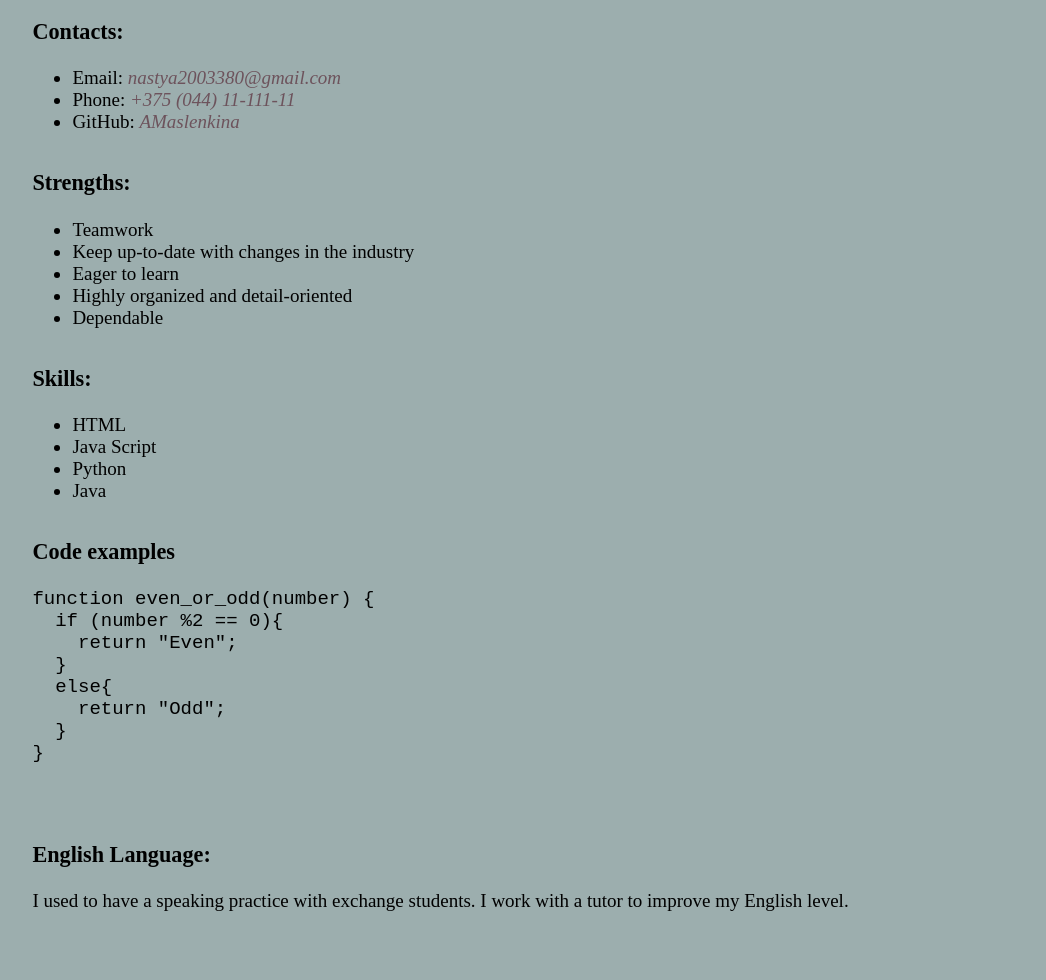
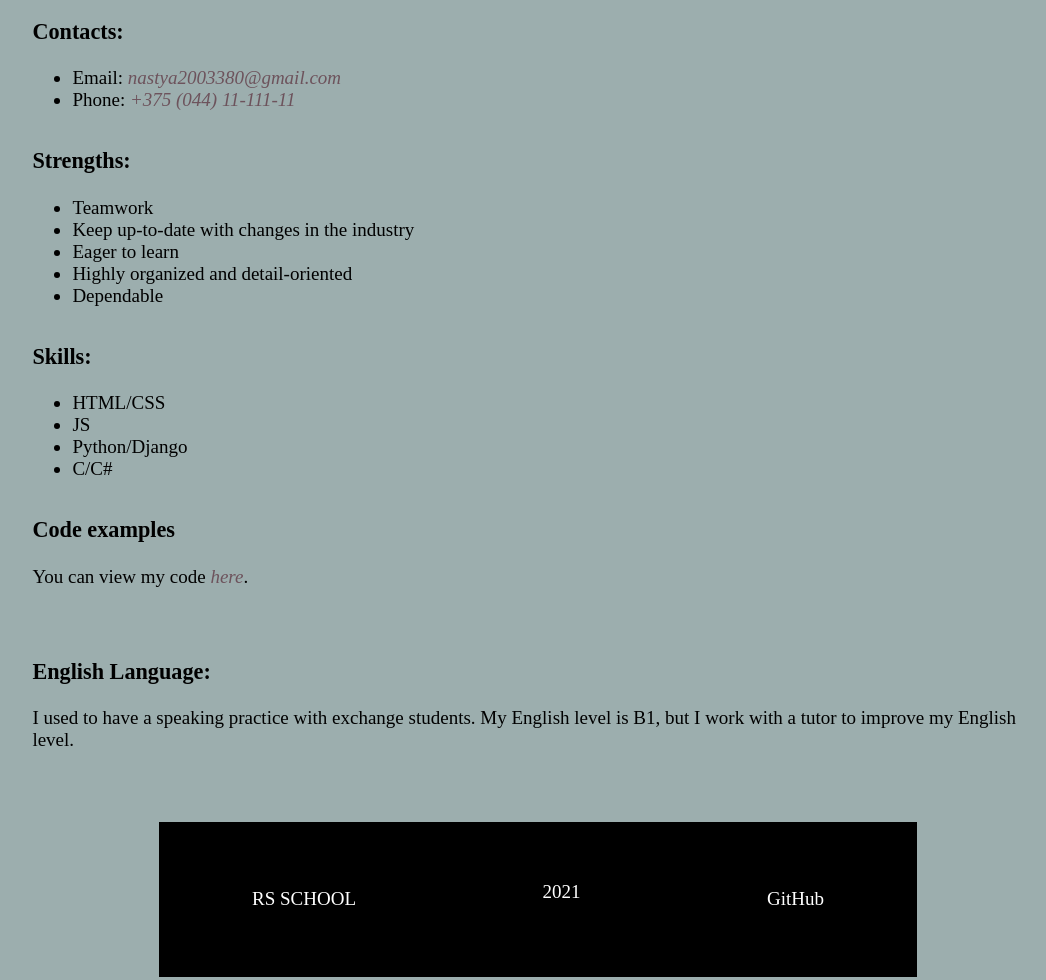
Before and after one commit to AMaslenkina/rsschool-cv, a plain HTML site: page index.html in a window 1280 px wide. Shown: the part 738-1718 px from the top of the page, without its empty margins (102-1148 px from the left). Drawn offline with Linux system fonts and the light colour scheme.

```diff
--- a/index.html
+++ b/index.html
@@ -24,7 +24,6 @@
                 <ul class="contacts">
                     <li>Email: <a class="obl" href="https://nastya2003380@gmail.com">nastya2003380@gmail.com</a></li>
                     <li>Phone: <a class="obl" href="https://звонки.онлайн">+375 (044) 11-111-11</a></li>
-                    <li>GitHub: <a class="obl" href="https://github.com/AMaslenkina">AMaslenkina</a></li>
                 </ul>
 
             </section>
@@ -41,29 +40,21 @@
             <section>
                 <h3>Skills:</h3>
                 <ul>
-                    <li>HTML</li>
-                    <li>Java Script</li>
-                    <li>Python</li>
-                    <li>Java</li>
+                    <li>HTML/CSS</li>
+                    <li>JS</li>
+                    <li>Python/Django</li>
+                    <li>C/C#</li>
                 </ul>
             </section>
             <section>
                 <h3>Code examples</h3>
                 <div class="code">
-                    <pre><code>function even_or_odd(number) {
-  if (number %2 == 0){
-    return "Even";
-  }
-  else{
-    return "Odd";
-  }
-}</code>
-                    </pre>
+                    <p>You can view my code <a class="obl" href="https://github.com/AMaslenkina">here</a>.</p>
                 </div>
             </section>
             <section>
                 <h3>English Language:</h3>
-                    <p>I used to have a speaking practice with exchange students. I work with a tutor to improve my English level.</p><br>
+                    <p>I used to have a speaking practice with exchange students. My English level is B1, but I work with a tutor to improve my English level.</p><br>
             </section>
         </main>
     </div>
```
